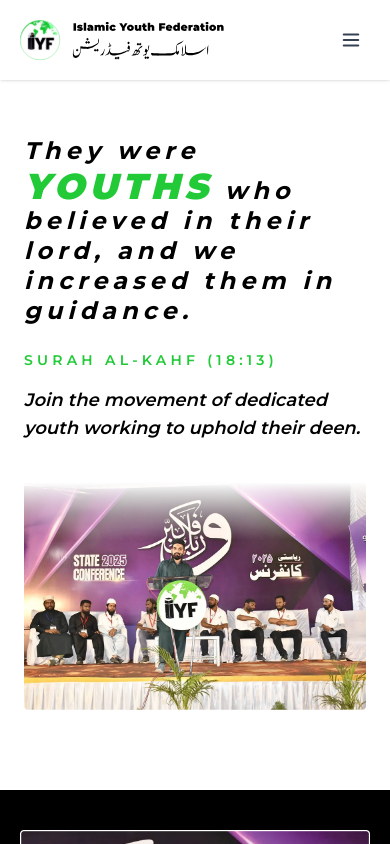
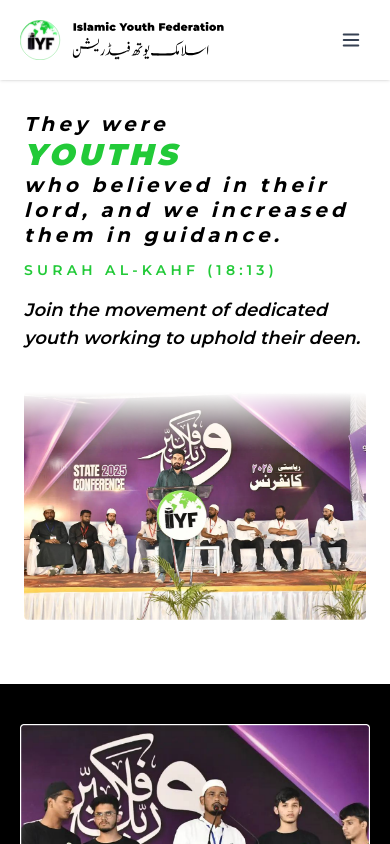
Before and after one commit to fahadshail75/IYF_Website, a Next.js app: page / in a window 390 px wide. Shown: the top 844 px of the page. Built offline with nearby package versions, Linux system fonts and the light colour scheme; a web font is replaced by a local one.

Commit message:
Adjust hero section layout and typography

```diff
--- a/components/home/HeroSection.tsx
+++ b/components/home/HeroSection.tsx
@@ -21,15 +21,16 @@
   }, [isTypingStarted]);
 
   return (
-    <section className="relative max-w-[1600px] mx-auto px-6 lg:px-10 pt-0 pb-20 xl:pb-[128px] overflow-visible -mt-2">
-      <div className="relative flex flex-col lg:flex-row items-center lg:items-center">
+    <section className="relative w-full overflow-visible py-0">
+      <div className="relative w-full max-w-[1600px] mx-auto px-6 lg:px-10 pb-16 sm:pb-20 lg:pb-24 flex items-start">
+        <div className="relative flex flex-col lg:flex-row items-start lg:items-center gap-6 w-full pt-0">
           {/* Text */}
-        <div className="relative z-20 flex-1 sm:text-center lg:text-left bg-gradient-to-r from-white via-white/80 to-transparent sm:p-6 lg:p-0">
-          <h1 className="italic font-bold text-black text-2xl sm:text-[34px] xl:text-[44px] 2xl:text-[52px] mb-6 leading-tight tracking-[5px]">
+          <div className="relative z-20 flex-1 sm:text-center lg:text-left bg-gradient-to-r from-white via-white/80 to-transparent p-0 sm:px-4 -mt-8 sm:-mt-12">
+            <h1 className="italic font-bold text-black text-xl sm:text-3xl xl:text-4xl 2xl:text-5xl mt-0 mb-2 leading-tight tracking-[4px]">
               <div className="hidden sm:block">
                 <ReactTyped
                   strings={[
-                  `<span class='text-black'>They were</span><br/><span class="text-[#22CA38] font-black text-4xl sm:text-5xl xl:text-[72px] 2xl:text-[84px]">YOUTHS</span><br/><span class='text-black'>who believed in their<br/>lord, and we increased them in guidance.</span>`,
+                      `<span class='text-black'>They were</span><br/><span class="text-[#22CA38] font-black text-3xl sm:text-4xl xl:text-[56px] 2xl:text-[64px]">YOUTHS</span><br/><span class='text-black'>who believed in their<br/>lord, and we increased them in guidance.</span>`,
                   ]}
                   typeSpeed={40}
                   showCursor={false}
@@ -43,7 +44,7 @@
               <div className="sm:hidden">
                 <ReactTyped
                   strings={[
-                  `<span class='text-black'>They were</span> <span class="text-[#22CA38] font-black text-4xl sm:text-5xl xl:text-[72px] 2xl:text-[84px]">YOUTHS</span> <span class='text-black'>who believed in their<br/>lord, and we increased them in guidance.</span>`,
+                      `<span class='text-black'>They were</span><br/><span class="text-[#22CA38] font-black text-3xl sm:text-4xl xl:text-[56px] 2xl:text-[64px]">YOUTHS</span><br/><span class='text-black'>who believed in their<br/>lord, and we increased them in guidance.</span>`,
                   ]}
                   typeSpeed={40}
                   showCursor={false}
@@ -89,12 +90,16 @@
             }
             transition={{ duration: 0.8, ease: "easeOut" }}
             style={{
-            transform: !isMounted || !isTypingStarted ? 'translateY(200px)' : undefined
+              transform: !isMounted || !isTypingStarted ? "translateY(200px)" : undefined,
             }}
           >
-          <div className="hidden lg:block" style={{
-            transform: !isMounted || !isTypingStarted ? 'translateX(200px)' : undefined
-          }}>
+            <div
+              className="hidden lg:block"
+              style={{
+                transform:
+                  !isMounted || !isTypingStarted ? "translateX(200px)" : undefined,
+              }}
+            >
               <Image
                 width={1016}
                 height={716}
@@ -104,7 +109,7 @@
               />
             </div>
 
-          <div className="mt-10 lg:hidden">
+            <div className="mt-4 lg:hidden">
               <Image
                 width={1016}
                 height={716}
@@ -115,7 +120,7 @@
             </div>
           </motion.div>
         </div>
-
+      </div>
     </section>
   );
 }
```
Lines whose indentation alone changed are shown as unchanged.
